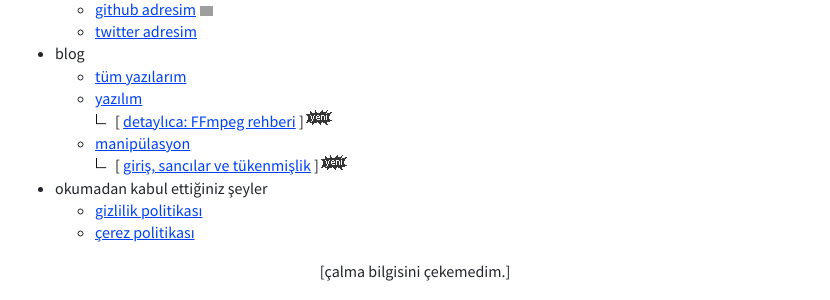
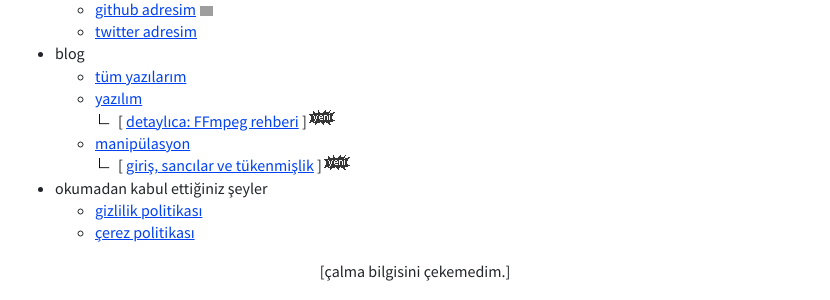
Before and after one commit to akakadir/akakadir.github.io, a Jekyll site: the page built from index.md, in a window 1280 px wide. Shown: the part 172-472 px from the top of the page, without its empty margins (225-1055 px from the left). Built offline with Jekyll 4.4.1, drawn with Linux system fonts in a browser that asks for light colours; grey boxes are pictures that could not be loaded.

Commit message:
Update menu_item.html

```diff
--- a/_includes/menu_item.html
+++ b/_includes/menu_item.html
@@ -18,7 +18,7 @@
 
         {%- if latest_post -%}
         <ul class="arwbllt">
-          <li style="margin-left:-40px">
+          <li style="margin-left:-37px">
             [ <a href="{{ latest_post.url }}">{{ latest_post.title }}</a> ]<sup><img src="/assets/img/gif/yeni.gif"></sup>
           </li>
         </ul>
```
